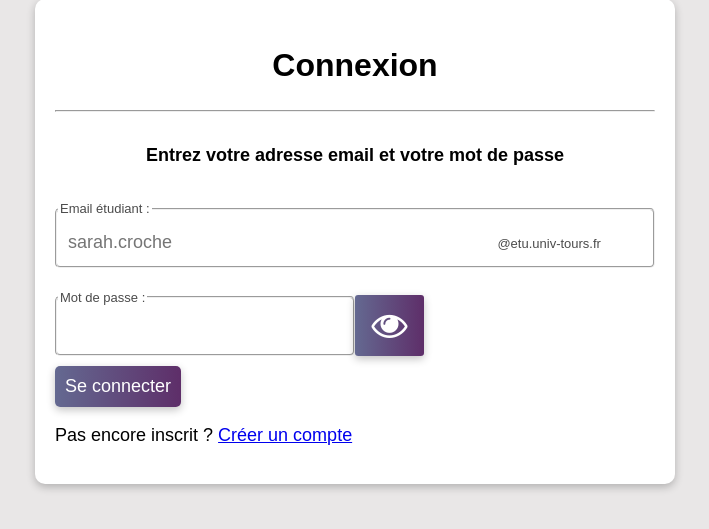
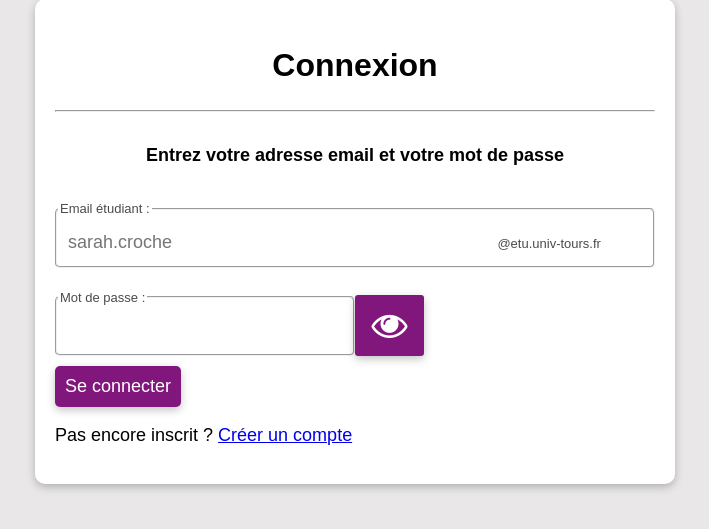
Before and after one commit to Flo-9538/Uni-verse, a PHP site: page /login.html in a window 1280 px wide. Shown: the part 154-683 px from the top of the page, without its empty margins (285-994 px from the left). Run offline with PHP 8.4, Linux system fonts and the light colour scheme.

Commit message:
iozdjzaio

```diff
--- a/login.css
+++ b/login.css
@@ -88,8 +88,7 @@ fieldset:hover{
     margin: 17px 0px;
     color: white;
     /* https://cssgradient.io */
-    background: rgb(100,105,145);
-    background: linear-gradient(90deg, rgba(100,105,145,1) 0%, rgba(94,46,105,1) 100%);
+    background: rgb(129, 22, 124);
     border: none;
     border-radius: 3px;
     float: left;
@@ -103,8 +102,7 @@ fieldset:hover{
 }
 
 #valider{
-    background: rgb(100,105,145);
-    background: linear-gradient(90deg, rgba(100,105,145,1) 0%, rgba(94,46,105,1) 100%);
+    background: rgb(129, 22, 124);
     color: white;
     font-size: large;
     border: none;
--- a/login.html
+++ b/login.html
@@ -44,7 +44,6 @@
         const password = document.getElementById("password");
         const icon = document.getElementById("icon");
 
-
         togglePassword.addEventListener("click", function () {
             // toggle the type attribute
             const type = password.getAttribute("type") === "password" ? "text" : "password";
--- a/register.html
+++ b/register.html
@@ -47,7 +47,6 @@
         const password = document.getElementById("password");
         const icon = document.getElementById("icon");
 
-
         togglePassword.addEventListener("click", function () {
             // toggle the type attribute
             const type = password.getAttribute("type") === "password" ? "text" : "password";
```
